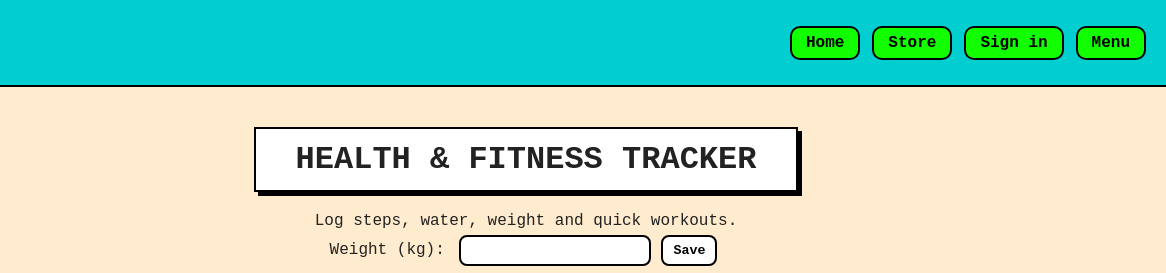
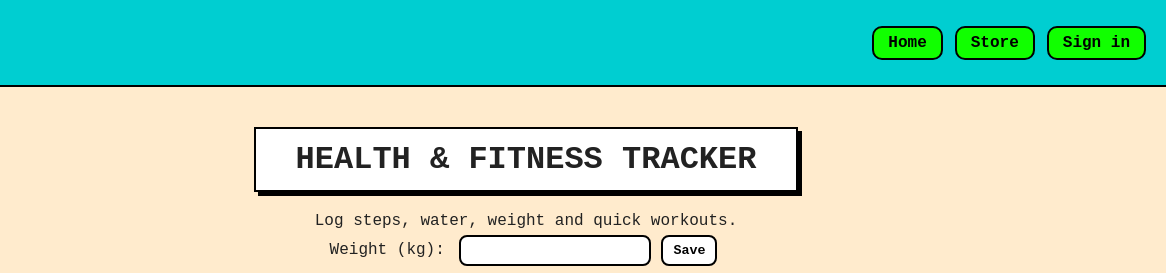
Before and after one commit to MohaSY-07/Moha-World, a plain HTML site: page health.html in a window 1280 px wide. Shown: the top 273 px of the page, 114-1280 px from the left. Drawn offline with Linux system fonts and the light colour scheme.

Commit message:
remove menu from health.html

```diff
--- a/health.html
+++ b/health.html
@@ -17,7 +17,6 @@
       <a href="index.html">Home</a>
       <a href="store.html">Store</a>
       <a href="signin.html">Sign in</a>
-      <a href="#" id="menu-btn">Menu</a>
     </nav>
   </header>
 
```
